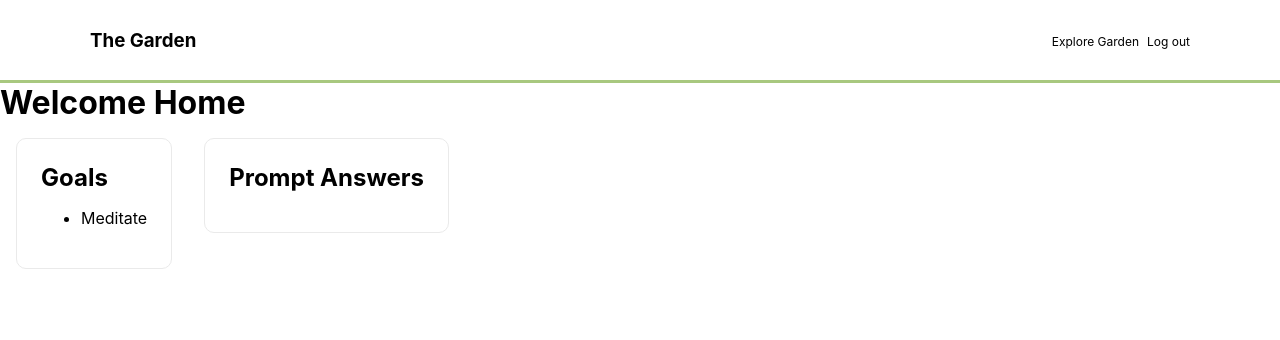
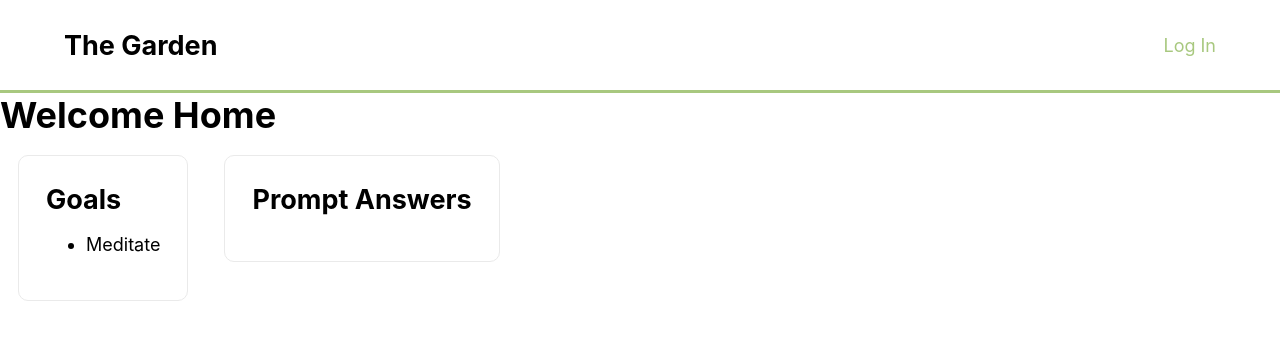
Before and after one commit to jacobkagon/garden-frontend, a Next.js app: page /home in a window 1280 px wide. Shown: the top 340 px of the page. Built offline with nearby package versions, Linux system fonts and the light colour scheme.

Commit message:
navbar with login

```diff
--- a/components/Navbar/Navbar.js
+++ b/components/Navbar/Navbar.js
@@ -6,8 +6,9 @@ function Navbar() {
         <header className={styles.wrapper}>
             <div className={styles.navbar}>
                 <a href=''>
-                    <h3>The Garden</h3>
+                    <h2>The Garden</h2>
                 </a>
+                {false ? (
                     <nav>
                         <a className={styles.navbar__link} href=''>
                             Explore Garden
@@ -16,6 +17,13 @@ function Navbar() {
                             Log out
                         </a>
                     </nav>
+                ) : (
+                    <nav>
+                        <a className={styles.navbar__link} href=''>
+                            Log In
+                        </a>
+                    </nav>
+                )}
             </div>
         </header>
     );
--- a/components/Navbar/Navbar.module.css
+++ b/components/Navbar/Navbar.module.css
@@ -14,7 +14,8 @@
 }
 
 .navbar__link {
-    font-size: 0.75rem;
+    font-size: 1rem;
+    color: var(--primary);
 }
 
 .navbar__link + .navbar__link {
--- a/styles/globals.css
+++ b/styles/globals.css
@@ -4,6 +4,10 @@ body {
         Ubuntu, Cantarell, Fira Sans, Droid Sans, Helvetica Neue, sans-serif;
     padding: 0;
     margin: 0;
+}
+
+html {
+    font-size: 18px;
 }
 
 a {
```
Lines whose indentation alone changed are shown as unchanged.
